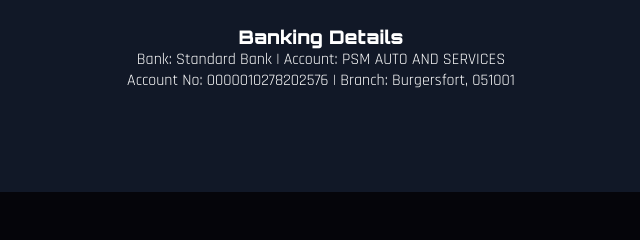
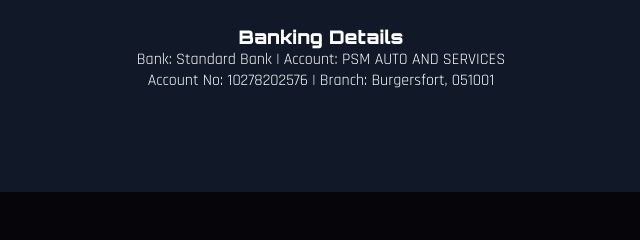
Before and after one commit to tcs-web/psm-auto-services-, a plain HTML site: page index.html in a window 1280 px wide. Shown: the part 5570-5810 px from the top of the page, 319-959 px from the left. Drawn offline with Linux system fonts and the light colour scheme.

Commit message:
Update account number in banking details

```diff
--- a/index.html
+++ b/index.html
@@ -221,7 +221,7 @@
   <div style="text-align:center;margin-top:30px" class="reveal">
     <h3>Banking Details</h3>
     <p>Bank: Standard Bank | Account: PSM AUTO AND SERVICES</p>
-    <p>Account No: 0000010278202576 | Branch: Burgersfort, 051001</p>
+    <p>Account No: 10278202576 | Branch: Burgersfort, 051001</p>
   </div>
 </section>
 
```
